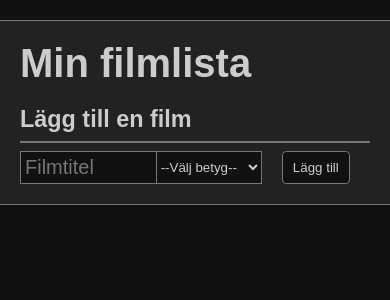
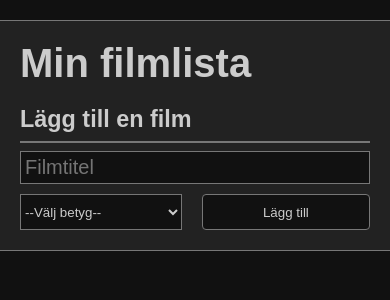
Before and after one commit to joesjo/react-movie-list, a React (Create React App) app: page / in a window 390 px wide. Shown: the top 300 px of the page. Built offline with nearby package versions, Linux system fonts and the light colour scheme.

Commit message:
More list styling

```diff
--- a/src/components/Movie.js
+++ b/src/components/Movie.js
@@ -8,7 +8,8 @@ function Movie(props) {
                 {props.title}
             </h3>
             <div className="movie-end">
-                <img class="movie-delete" src={imgDelete} alt="X" onClick={() => props.remove(props.id)} />
+                {[...Array(parseInt(props.grade))].map(() => <img class="movie-star" src={imgStar} alt="⭐" />)}
+                <img class="movie-delete" src={imgDelete} alt="❌" onClick={() => props.remove(props.id)} />
             </div>
         </div>
     )
--- a/src/components/MovieForm.js
+++ b/src/components/MovieForm.js
@@ -29,6 +29,7 @@ function MovieForm(props) {
         <div className="form-div">
             <form>
                 <input style={inputStyle} type="text" name="title" placeholder="Filmtitel" value={title} onChange={e => setTitle(e.target.value)} />
+                <div className="form-select-div">
                     <select style={selectStyle} value={grade} onChange={e => setGrade(e.target.value)}>
                         <option value="">--Välj betyg--</option>
                         <option value="1" >⭐</option>
@@ -38,6 +39,7 @@ function MovieForm(props) {
                         <option value="5" >⭐⭐⭐⭐⭐</option>
                     </select>
                     <button onClick={submit}>Lägg till</button>
+                </div>
             </form>
             <span>{props.errorMessage}</span>
         </div>
--- a/src/css/index.css
+++ b/src/css/index.css
@@ -8,7 +8,7 @@
     --border-color: #777;
     --container-background: #222;
     --text-color: #ccc;
-    --small-screen: 800px;
+    --container-width: 800px;
     font-size: 20px;
 }
 
@@ -20,7 +20,7 @@ body {
 
 .container {
     background-color: var(--container-background);
-    max-width: var(--small-screen);
+    max-width: var(--container-width);
     margin: auto;
     margin-top: 1rem;
     padding: 1rem;
@@ -70,7 +70,7 @@ hr {
 }
 
 .form-div button {
-    width: 8rem;
+    width: 6rem;
     margin-left: 1rem;
     margin-right: 1rem;
     background-color: var(--page-background);
@@ -91,6 +91,10 @@ hr {
     margin-top: 1rem;
 }
 
+.form-select-div {
+    display: flex;
+}
+
 .movie {
     border-bottom: 1px solid var(--border-color);
     display: flex;
@@ -104,6 +108,12 @@ hr {
 
 .movie .movie-delete {
     cursor: pointer;
+    max-width: 2.5rem;
+    margin-left: 0.5rem;
+}
+
+.movie .movie-star {
+    max-width: 1.2rem;
 }
 
 .movie .movie-delete:hover {
@@ -114,6 +124,11 @@ hr {
     background-color: var(--text-color)
 }
 
+.movie-end {
+    display: flex;
+    align-items: center;
+}
+
 @media screen and (max-width: 800px) {
     .container {
         border-radius: 0;
@@ -121,3 +136,51 @@ hr {
         border-right: none;
     }
 }
+
+@media screen and (max-width: 600px) {
+    .form-div form {
+        flex-direction: column;
+    }
+
+    .form-select-div {
+        justify-content: space-between;
+        min-height: 1.8rem;
+        margin-top: 0.5rem;
+    }
+
+    .form-div button {
+        margin-right: 0;
+        width: 100%;
+    }
+
+    .form-div select {
+        border-left: 1px solid var(--border-color);
+        width: 100%;
+    }
+
+    .movie {
+        flex-direction: column;
+        margin-bottom: 1rem;
+    }
+
+    .movie h3 {
+        margin-bottom: 0.5rem;
+        margin-top: 0.5rem;
+    }
+
+    .movie:first-child h3 {
+        margin-top: 1rem;
+    }
+
+    .movie .movie-delete {
+        margin-left: auto;
+    }
+
+    .movie-end {
+        margin-bottom: 1rem;
+    }
+
+    .movie:last-child .movie-end {
+        margin-bottom: 0;
+    }
+}
```
Lines whose indentation alone changed are shown as unchanged.
